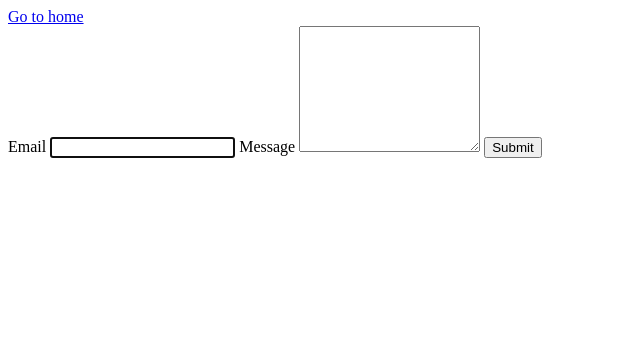
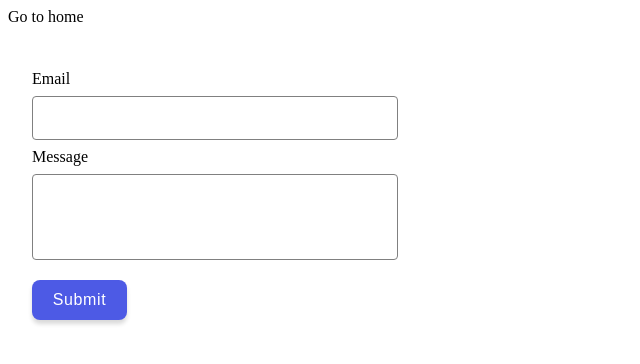
Before and after one commit to chester669/goit-js-hw-09, a plain HTML site: page src/partials/2-form.html in a window 1280 px wide. Shown: the whole page, without its empty margins (0-640 px from the left). Drawn offline with Linux system fonts and the light colour scheme.

Commit message:
second try

```diff
--- /dev/null
+++ b/src/css/form.css
@@ -0,0 +1,54 @@
+.feedback-form {
+    margin-top: 20px;
+    max-width: 408px;
+    min-height: 296;
+    padding: 24px;
+}
+
+
+
+input {
+    width: 360px;
+    height: 40px;
+    margin: 8px 0;
+    border-radius: 4px;
+    border: 1px solid #808080;
+    outline: none;
+    transition: border-color var(--hover-focus);
+
+}
+
+label {
+    margin-bottom: 8px;
+}
+
+button {
+    border-radius: 8px;
+    background: #4D5AE5;
+    box-shadow: 0px 4px 4px 0px rgba(0, 0, 0, 0.15);
+    font-size: 16px;
+    font-weight: 500;
+    line-height: 1.5;
+    letter-spacing: 0.64px;
+    color: #FFFFFF;
+    padding: 8px 16px;
+    min-width: 95px;
+    height: 40px;
+    display: block;
+    cursor: pointer;
+    border: none;
+    margin-top: 16px;
+
+}
+
+
+textarea {
+    width: 360px;
+    height: 80px;
+    border-radius: 4px;
+    border: 1px solid #808080;
+    resize: none;
+    outline: none;
+    transition: border-color var(--hover-focus);
+    margin-top: 8px;
+}
--- /dev/null
+++ b/src/css/styles.css
@@ -0,0 +1,19 @@
+section {
+  width: 100%;
+  height: 100vmin;
+  display: flex;
+  flex-direction: column;
+  gap: 20px;
+  justify-content: center;
+  align-items: center;
+
+}
+
+button {
+  width: 50%;
+  height: 50px;
+  /* margin: 50% auto; */
+
+}
+
+.gallery {}
--- a/src/partials/2-form.html
+++ b/src/partials/2-form.html
@@ -5,22 +5,22 @@
     <meta http-equiv="X-UA-Compatible" content="IE=edge" />
     <meta name="viewport" content="width=device-width, initial-scale=1.0" />
     <title>Page 3</title>
+    <link rel="stylesheet" href="../css/form.css" />
+    <link rel="stylesheet" href="../css/reset.css" />
   </head>
   <body>
     <a href="../index.html">Go to home</a>
 
     <form class="feedback-form" autocomplete="off">
-      <label>
-        Email
-        <input type="email" name="email" autofocus />
-      </label>
-      <label>
-        Message
-        <textarea name="message" rows="8"></textarea>
-      </label>
+      <label>Email</label>
+      <input class="email" type="email" name="email" autofocus />
+
+      <label>Message</label>
+      <textarea class="message" name="message" rows="8"></textarea>
+
       <button type="submit">Submit</button>
     </form>
 
-    <script src="../js/2-task.js"></script>
+    <script src="../js/form.js"></script>
   </body>
 </html>
```
Also changed, not shown: src/index.html (+14 -7 lines), src/js/main-page.js (added, +7 -0 lines), src/partials/1-gallery.html (+1 -1 lines), src/js/form.js (renamed from src/js/2-task.js), src/js/gallery.js (renamed from src/js/1-task.js).
